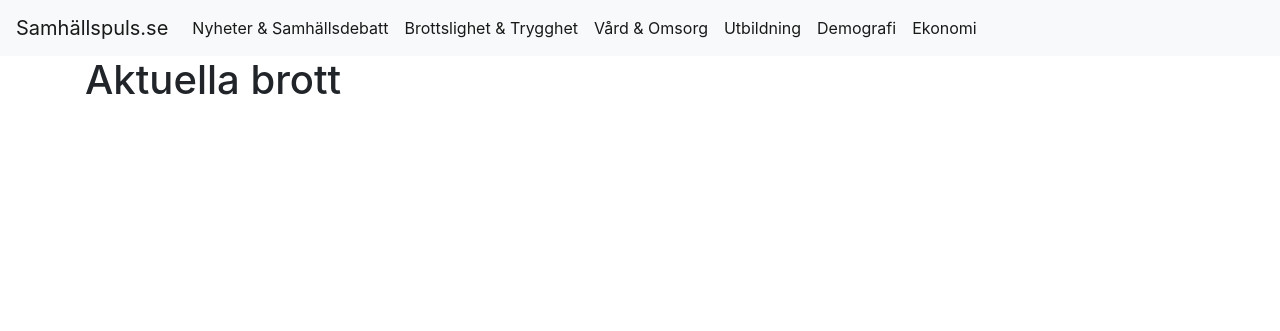
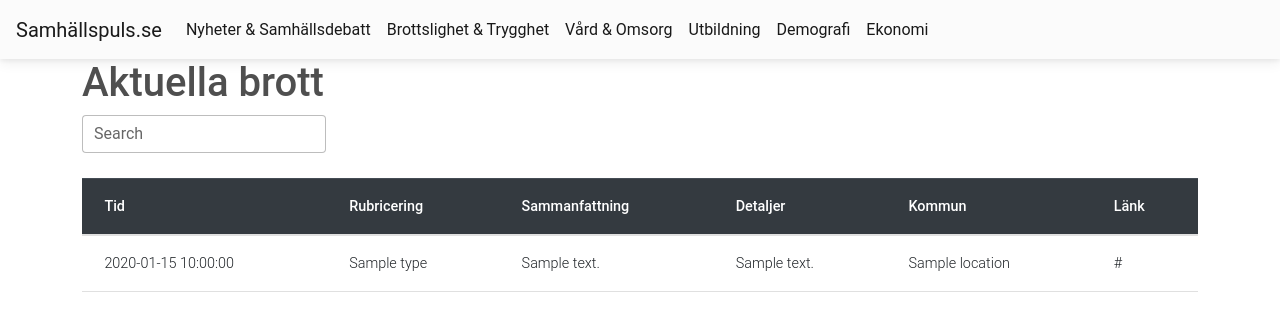
Before and after one commit to gusan735/content_fetcher, a Flask app: template web-content/templates/crimestats.html in a window 1280 px wide. Shown: the top 331 px of the page. Run offline with Flask 2, Linux system fonts and the light colour scheme; the template is opened without the code that fills it: most values are stand-ins (such as "Sample title", 1, 10 or a date in 2020); parts of the project's set-up code (start-up, migrations or seed data) failed here and were passed over; some libraries are stand-ins or nearby versions.

Commit message:
Added basic html crime table

```diff
--- a/app.py
+++ b/app.py
@@ -1,5 +1,6 @@
 import flask
 import lab_main
+from resources import db_broker
 from flask import request, Flask, render_template, redirect, url_for
 
 TEMPLATE_DIR = "web-content/templates"
@@ -11,6 +12,11 @@ def get_top_news():
 def get_top_news_with_random_texts(n_tweets, hours_back):
     return lab_main.get_top_links_with_random_texts(n_tweets, hours_back)
 
+def get_interesting_cimes(days_back, limit):
+    return db_broker.fetch_interesting_crimes_from_db(days_back, limit)
+
+
+###ROUTING###
 @app.route('/')
 def index():
     return redirect(url_for('topnews_24h'))
@@ -34,4 +40,5 @@ def topnews_7d():
 
 @app.route('/crimestats')
 def crimestats():
-    return render_template('crimestats.html')
+    interesting_crimes = get_interesting_cimes(60, 500)
+    return render_template('crimestats.html', crimes = interesting_crimes)
--- a/static/css/style.css
+++ b/static/css/style.css
@@ -4,3 +4,7 @@ h1 {
     text-align: center;
     padding: 10px;
 }
+
+p {
+    font-style: italic;
+  }
--- a/web-content/templates/base.html
+++ b/web-content/templates/base.html
@@ -6,9 +6,10 @@
     <meta name="viewport" content="width=device-width, initial-scale=1, shrink-to-fit=no">
 
     <!-- Bootstrap CSS -->
-    <link rel="stylesheet" href="https://stackpath.bootstrapcdn.com/bootstrap/4.3.1/css/bootstrap.min.css" integrity="sha384-ggOyR0iXCbMQv3Xipma34MD+dH/1fQ784/j6cY/iJTQUOhcWr7x9JvoRxT2MZw1T" crossorigin="anonymous">
-
-    <title>{% block title %} {% endblock %}</title>
+    <link rel="stylesheet" href="https://stackpath.bootstrapcdn.com/bootstrap/4.3.1/css/bootstrap.min.css" integrity="sha384-ggOyR0iXCbMQv3Xipma34MD+dH/1fQ784/j6cY/iJTQUOhcWr7x9JvoRxT2MZw1T" crossorigin="anonymous"/>
+    <link rel="stylesheet" href="https://cdnjs.cloudflare.com/ajax/libs/mdb-ui-kit/3.3.0/mdb.min.css"/>
+    <script type="text/javascript" src="https://cdnjs.cloudflare.com/ajax/libs/mdb-ui-kit/3.3.0/mdb.min.js"> </script>
+  <title>{% block title %} {% endblock %}</title>
   </head>
   <body>
     <nav class="navbar navbar-expand-md navbar-light bg-light">
@@ -50,6 +51,7 @@
   <script src="https://code.jquery.com/ui/1.12.1/jquery-ui.min.js" integrity="sha256-VazP97ZCwtekAsvgPBSUwPFKdrwD3unUfSGVYrahUqU=" crossorigin="anonymous"></script>
   <script src="https://stackpath.bootstrapcdn.com/bootstrap/4.3.1/js/bootstrap.min.js" integrity="sha384-JjSmVgyd0p3pXB1rRibZUAYoIIy6OrQ6VrjIEaFf/nJGzIxFDsf4x0xIM+B07jRM" crossorigin="anonymous"></script>
   <script src="https://cdnjs.cloudflare.com/ajax/libs/popper.js/1.14.7/umd/popper.min.js" integrity="sha384-UO2eT0CpHqdSJQ6hJty5KVphtPhzWj9WO1clHTMGa3JDZwrnQq4sF86dIHNDz0W1" crossorigin="anonymous"></script>
+  <script type="text/javascript" src="https://cdnjs.cloudflare.com/ajax/libs/mdb-ui-kit/3.3.0/mdb.min.js"> </script>
 
   <!--
   <script type = text/javascript>
@@ -60,5 +62,12 @@
   {% endif %}
   </script>
 -->
+<script>
+  $(document).ready(function () {
+    $('#crime_table').DataTable();
+    $('.dataTables_length').addClass('bs-select');
+
+  });
+  </script>
   </body>
 </html>
--- a/web-content/templates/crimestats.html
+++ b/web-content/templates/crimestats.html
@@ -1,5 +1,49 @@
 {% extends 'base.html' %}
+<script src="https://stackpath.bootstrapcdn.com/bootstrap/4.3.1/js/bootstrap.min.js" integrity="sha384-JjSmVgyd0p3pXB1rRibZUAYoIIy6OrQ6VrjIEaFf/nJGzIxFDsf4x0xIM+B07jRM" crossorigin="anonymous"></script>
+<script src="https://code.jquery.com/jquery-3.6.0.min.js" integrity="sha256-/xUj+3OJU5yExlq6GSYGSHk7tPXikynS7ogEvDej/m4=" crossorigin="anonymous"></script>
+<script type="text/javascript" src="https://cdnjs.cloudflare.com/ajax/libs/mdb-ui-kit/3.3.0/mdb.min.js"> </script>
 {% block content %}
     <h1>{% block title %} Aktuella brott {% endblock %}</h1>
+    <div class="input-group">
+        <div class="form-outline">
+          <input type="search" id="form1" class="form-control" >
+          <label class="form-label" for="form1">Search</label>
+        </div>
+      </div>
+      <br>
+    <table id = "crime_table" class="table">
+        <thead class = "thead-dark">
+          <tr>
+            <th scope="col">Tid</th>
+            <th scope="col">Rubricering</th>
+            <th scope="col">Sammanfattning</th>
+            <th scope="col">Detaljer</th>
+            <th scope="col">Kommun</th>
+            <th scope="col">Länk</th>
+          </tr>
+        </thead>
+        <tbody>
+        {% for crime in crimes %}
+        <tr>
+        <td>{{crime['Datetime']}}</td>
+        <td>{{crime['Type']}}</td>
+        <td>{{crime['Summary']}}</td>
+        <td>{{crime['Details']}}</td>
+        <td>{{crime['Location']}}</td>
+        <td>{{crime['Link']}}</td>
+        </tr>
+        {% endfor %}
+        <!------
+          <tr>
+            <td>Onsdag 8.43</td>
+            <td>Skjutning</td>
+            <td>Testar sammanfattning</td>
+            <td>Testar detaljer</td>
+            <td>Testar Kommun</td>
+            <td>Testar Länk</td>
+          </tr>
+        ---->
+        </tbody>
+      </table>
 
 {% endblock %}
```
Also changed, not shown: resources/db_broker.py (+7 -4 lines).
